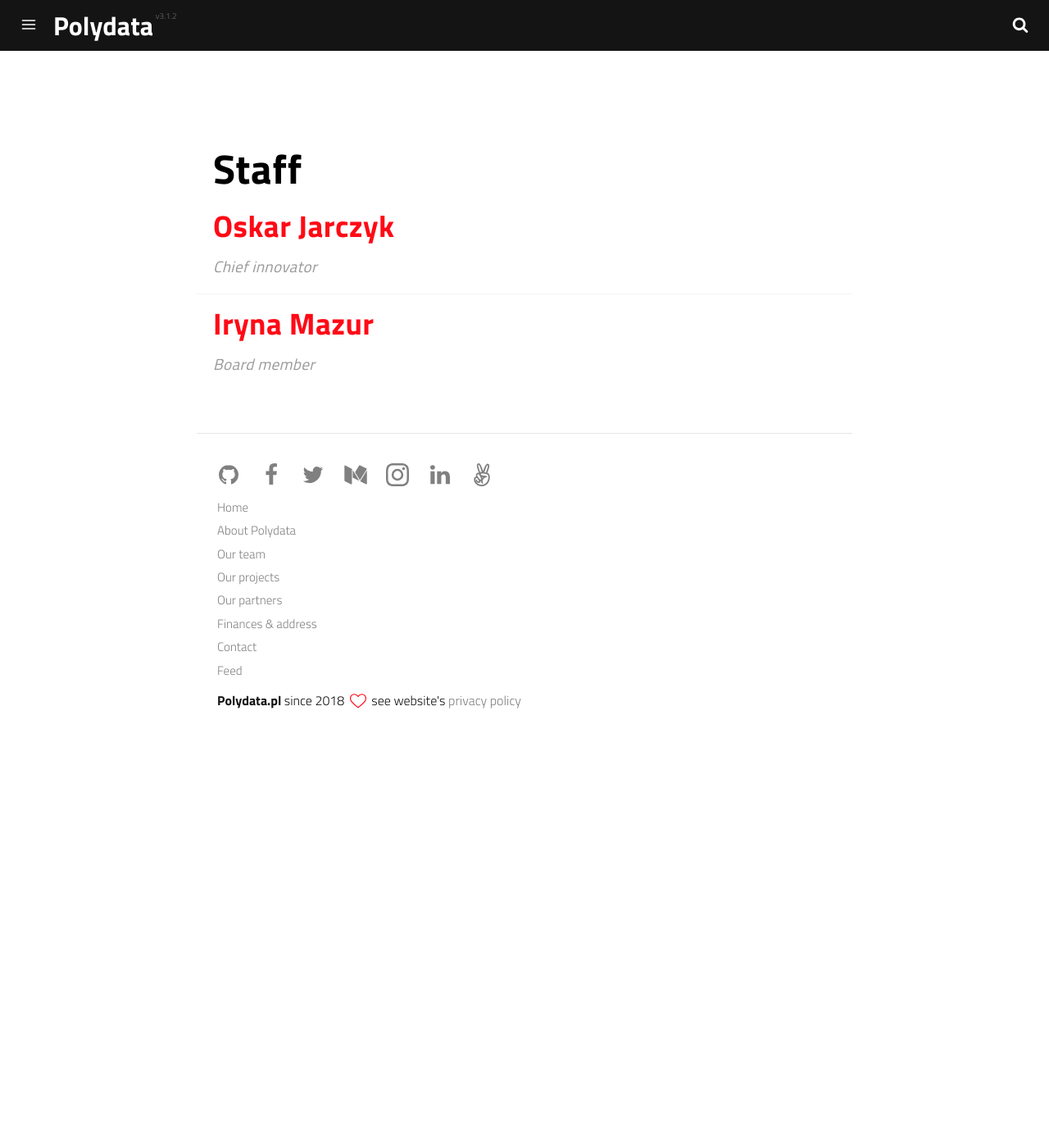
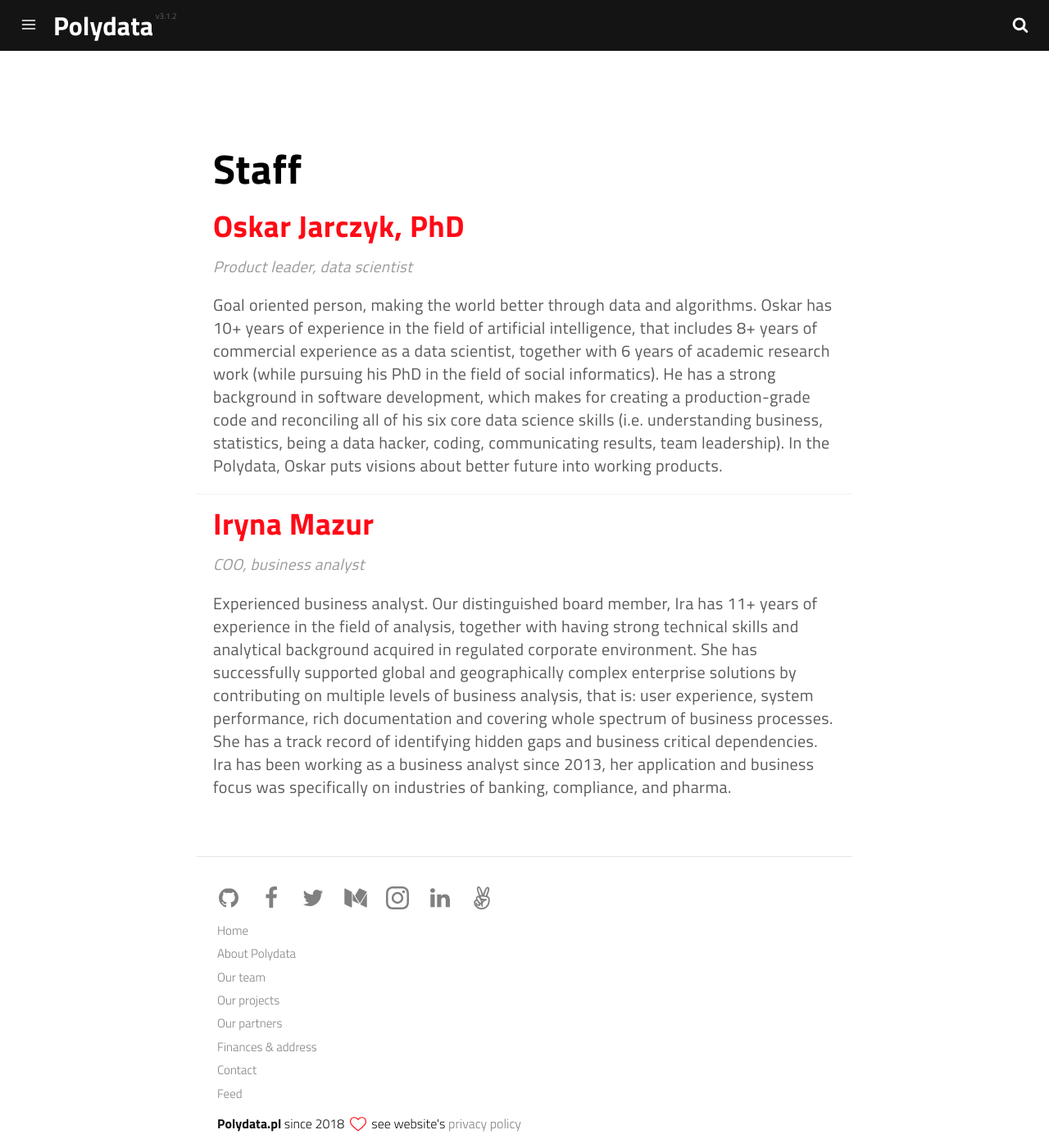
Before and after one commit to PolydataPL/PolydataPL.github.io, a Jekyll site: the page built from staff.html, in a window 1280 px wide and 1400 px high. Shown: the whole window at 82% size. Built offline with Jekyll 4.4.1, drawn with Linux system fonts in a browser that asks for light colours; a script that is not in the unit is left out.

Commit message:
Update on the staff page

```diff
--- a/_authors/jarczyko.md
+++ b/_authors/jarczyko.md
@@ -2,9 +2,9 @@
 layout: author
 photo: /assets/img/uploads/jarczyko.png
 name: jarczyko
-display_name: Oskar Jarczyk
-position: Chief innovator
-bio: Goal oriented person, making the world better through data.
+display_name: Oskar Jarczyk, PhD
+position: Product leader, data scientist
+bio: Goal oriented person, making the world better through data and algorithms. Oskar has 10+ years of experience in the field of artificial intelligence, that includes 8+ years of commercial experience as a data scientist, together with 6 years of academic research work (while pursuing his PhD in the field of social informatics). He has a strong background in software development, which makes for creating a production-grade code and reconciling all of his six core data science skills (i.e. understanding business, statistics, being a data hacker, coding, communicating results, team leadership). In the Polydata, Oskar puts visions about better future into working products.
 github_username: oskar-j
 # facebook_username: facebook_username
 twitter_username: oskarj86
--- a/_authors/mazuri.md
+++ b/_authors/mazuri.md
@@ -3,8 +3,8 @@ layout: author
 photo: /assets/img/uploads/mazuri.png
 name: mazuri
 display_name: Iryna Mazur
-position: Board member
-bio: Experienced business analyst.
+position: COO, business analyst
+bio: "Experienced business analyst. Our distinguished board member, Ira has 11+ years of experience in the field of analysis, together with having strong technical skills and analytical background acquired in regulated corporate environment. She has successfully supported global and geographically complex enterprise solutions by contributing on multiple levels of business analysis, that is: user experience, system performance, rich documentation and covering whole spectrum of business processes. She has a track record of identifying hidden gaps and business critical dependencies. Ira has been working as a business analyst since 2013, her application and business focus was specifically on industries of banking, compliance, and pharma."
 # github_username: github_username
 # facebook_username: facebook_username
 # twitter_username: twitter_username
--- a/_sass/_staff.scss
+++ b/_sass/_staff.scss
@@ -34,5 +34,13 @@
       padding-top: 0;
       margin-bottom: rem(20px);
     }
+
+    &.bio {
+      font-size: rem(20px);
+      font-weight: normal;
+      color: #5c5959;
+      padding-top: 0;
+      margin-bottom: rem(20px);
+    }
   }
 }
--- a/staff.html
+++ b/staff.html
@@ -16,6 +16,9 @@ permalink: /staff/
       {% if author.position %}
         <h3 class="position">{{ author.position }}</h3>
       {% endif %}
+      {% if author.bio %}
+        <h3 class="bio">{{ author.bio }}</h3>
+      {% endif %}
     </div>
   {% endfor %}
 </div>
```
